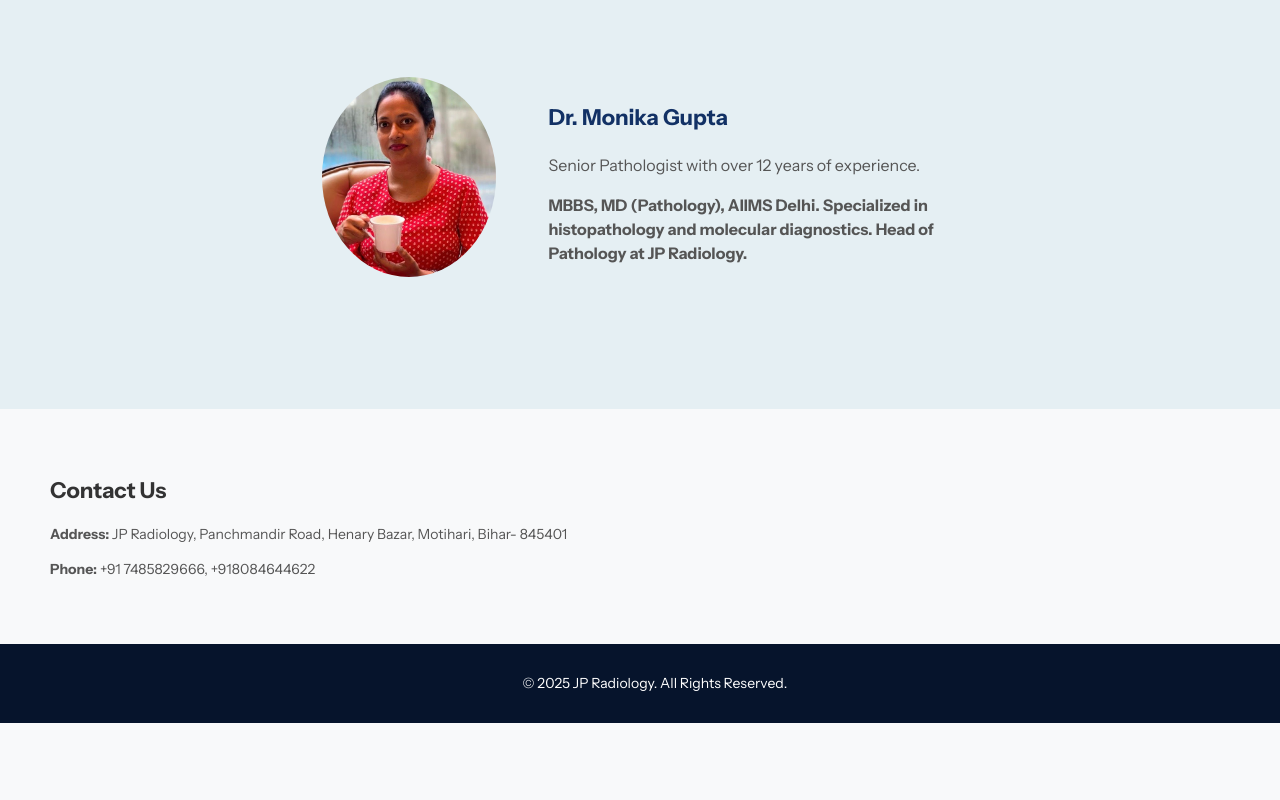
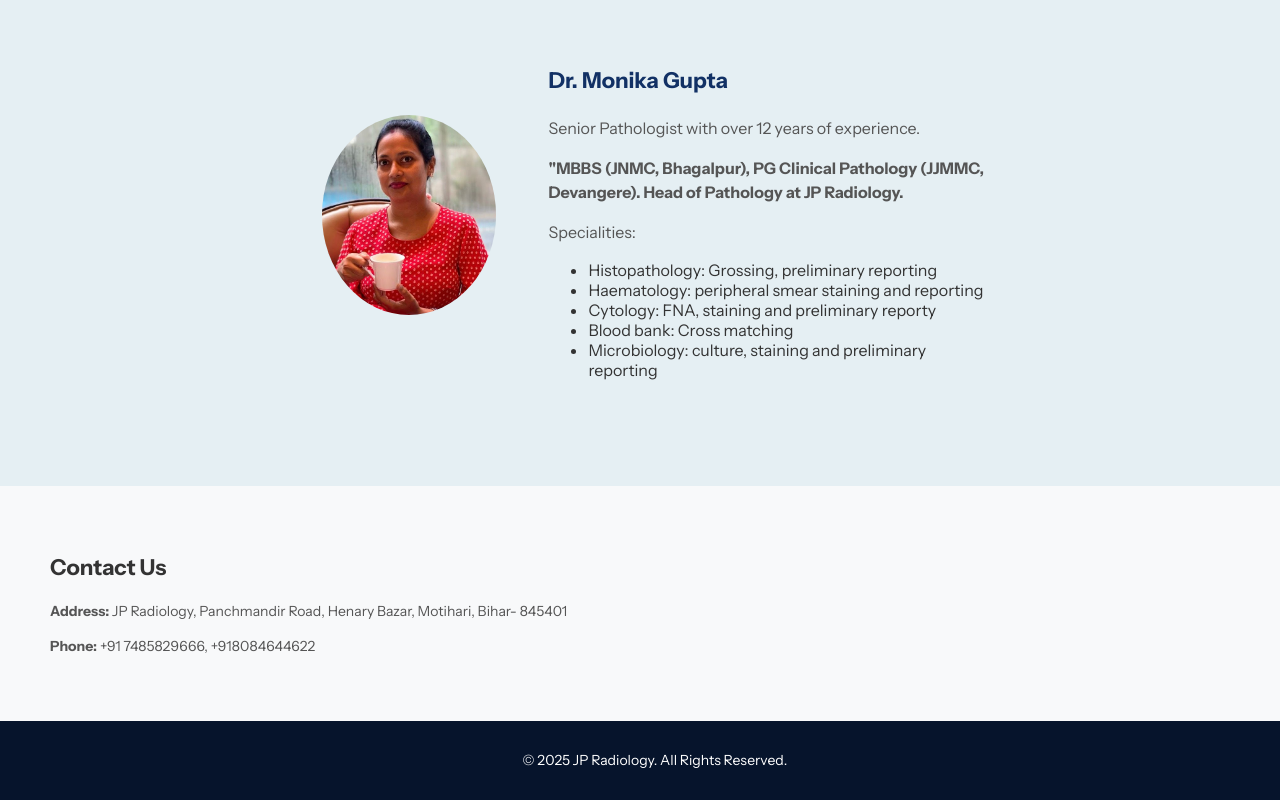
Before and after one commit to shrayash25/jp-radiology, a React (Vite) app: page /pathology in a window 1280 px wide. Shown: the part 2325-3125 px from the top of the page. Before the commit the page ends 3048 px from the top, so only its background shows below. Built offline with nearby package versions, Linux system fonts and the light colour scheme.

Commit message:
Updated website code

```diff
--- a/src/pages/Pathology.tsx
+++ b/src/pages/Pathology.tsx
@@ -120,9 +120,17 @@ const Pathology: React.FC = () => {
               <h3>Dr. Monika Gupta</h3>
               <p>Senior Pathologist with over 12 years of experience.</p>
               <p className="qualif">
-                MBBS, MD (Pathology), AIIMS Delhi. Specialized in histopathology
-                and molecular diagnostics. Head of Pathology at JP Radiology.
+              "MBBS (JNMC, Bhagalpur), PG  Clinical Pathology (JJMMC, Devangere).
+               Head of Pathology at JP Radiology.
               </p>
+              <p>Specialities:</p>
+              <ul>
+                <li>Histopathology: Grossing, preliminary reporting</li>
+                <li>Haematology: peripheral smear staining and reporting</li>
+                <li>Cytology: FNA, staining and preliminary reporty</li>
+                <li>Blood bank: Cross matching</li>
+                <li>Microbiology: culture, staining and preliminary reporting</li>
+              </ul>
             </div>
           </div>
         </div>
```
